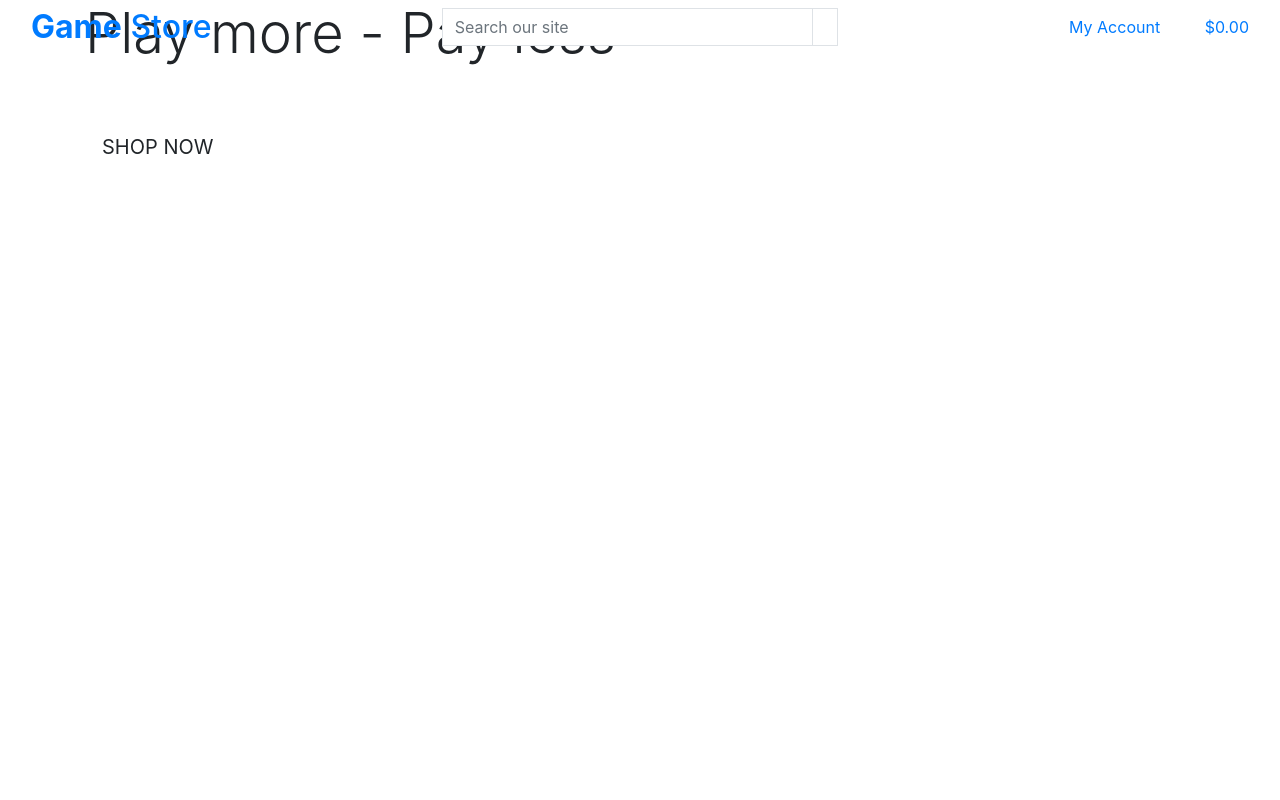
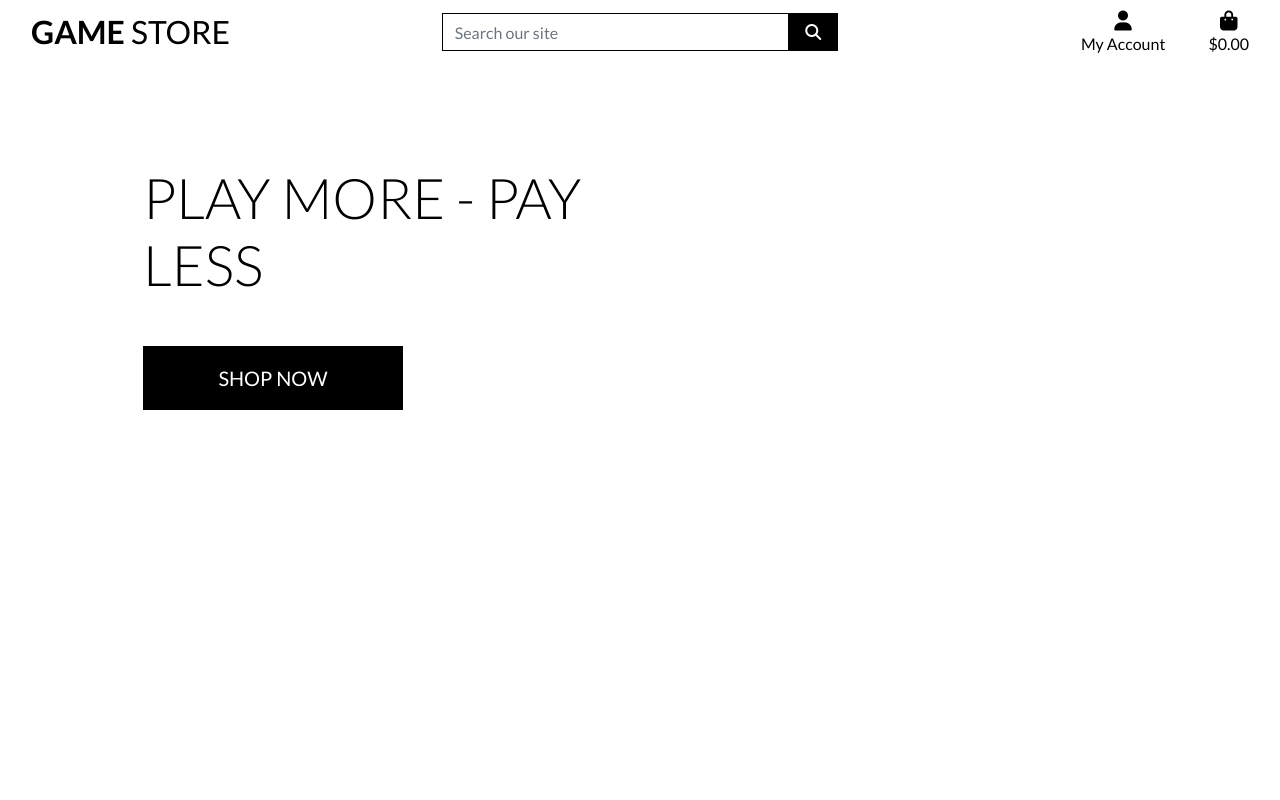
Before and after one commit to programmer-1991/game-store, a Django app: page / in a window 1280 px wide. Run offline with Django 4.2, Linux system fonts and the light colour scheme; some libraries are stand-ins or nearby versions.

Commit message:
Complete homepage header and styling

```diff
--- a/game_store/settings.py
+++ b/game_store/settings.py
@@ -157,6 +157,10 @@ USE_TZ = True
 # https://docs.djangoproject.com/en/4.2/howto/static-files/
 
 STATIC_URL = 'static/'
+STATICFILES_DIRS = (os.path.join(BASE_DIR, 'static'),)
+
+MEDIA_URL = '/media/'
+MEDIA_ROOT = os.path.join(BASE_DIR, 'media')
 
 # Default primary key field type
 # https://docs.djangoproject.com/en/4.2/ref/settings/#default-auto-field
--- a/game_store/urls.py
+++ b/game_store/urls.py
@@ -16,9 +16,11 @@ Including another URLconf
 """
 from django.contrib import admin
 from django.urls import path, include
+from django.conf import settings
+from django.conf.urls.static import static
 
 urlpatterns = [
     path('admin/', admin.site.urls),
     path("accounts/", include("allauth.urls")),
     path("", include("home.urls"))
-]
+] + static(settings.MEDIA_URL, document_root=settings.MEDIA_ROOT)
--- /dev/null
+++ b/static/css/base.css
@@ -0,0 +1,78 @@
+html {
+    height: 100%;
+}
+
+body {
+    color: #555;
+    font-family: 'Lato';
+}
+
+/* from Bulma */
+.icon {
+    align-items: center;
+    display: inline-flex;
+    justify-content: center;
+    height: 1.5rem;
+    width: 1.5rem;
+}
+
+.logo-font {
+    text-transform: uppercase;
+}
+
+.main-logo-link {
+    width: fit-content;
+}
+
+.shop-now-button {
+    background: black;
+    color: white;
+    min-width: 260px;
+}
+
+.btn-black {
+    background: black;
+    color: white;
+}
+
+.shop-now-button:hover,
+.shop-now-button:active,
+.shop-now-button:focus,
+.btn-black:hover,
+.btn-black:active,
+.btn-black:focus {
+    background: #222;
+    color: white;
+}
+
+.text-black {
+    color: #000 !important;
+}
+
+.border-black {
+    border: 1px solid black !important;
+}
+
+/* -------------------------------- Media Queries */
+
+/* Slightly larger container on xl screens */
+@media (min-width: 1200px) {
+  .container {
+    max-width: 80%;
+  }
+}
+
+/* fixed top navbar only on medium and up */
+@media (min-width: 992px) {
+    .fixed-top-desktop-only {
+        position: fixed;
+        top: 0;
+        right: 0;
+        left: 0;
+        z-index: 1030;
+    }
+
+    .header-container {
+        padding-top: 164px;
+    }
+}
--- a/templates/base.html
+++ b/templates/base.html
@@ -15,12 +15,15 @@
 
     {% block corecss %}
         <link rel="stylesheet" href="https://cdn.jsdelivr.net/npm/bootstrap@4.6.2/dist/css/bootstrap.min.css" integrity="sha384-xOolHFLEh07PJGoPkLv1IbcEPTNtaed2xpHsD9ESMhqIYd0nLMwNLD69Npy4HI+N" crossorigin="anonymous">
-    {% endblock %}
+        <link rel="stylesheet" href="https://fonts.googleapis.com/css2?family=Lato:ital,wght@0,100;0,300;0,400;0,700;0,900;1,100;1,300;1,400;1,700;1,900&display=swap">
+        <link rel="stylesheet" href="{% static 'css/base.css'%}">
+        {% endblock %}
 
     {% block extra_css %}
     {% endblock%}
 
     {% block corejs %}
+        <script src="https://kit.fontawesome.com/518aaa638f.js" crossorigin="anonymous"></script>
         <script src="https://cdn.jsdelivr.net/npm/jquery@3.5.1/dist/jquery.min.js" integrity="sha256-9/aliU8dGd2tb6OSsuzixeV4y/faTqgFtohetphbbj0=" crossorigin="anonymous"></script>
         <script src="https://cdn.jsdelivr.net/npm/popper.js@1.16.1/dist/umd/popper.min.js" integrity="sha384-9/reFTGAW83EW2RDu2S0VKaIzap3H66lZH81PoYlFhbGU+6BZp6G7niu735Sk7lN" crossorigin="anonymous"></script>
         <script src="https://cdn.jsdelivr.net/npm/bootstrap@4.6.2/dist/js/bootstrap.min.js" integrity="sha384-+sLIOodYLS7CIrQpBjl+C7nPvqq+FbNUBDunl/OZv93DB7Ln/533i8e/mZXLi/P+" crossorigin="anonymous"></script>
```
Also changed, not shown: media/game store.jpg (added).
